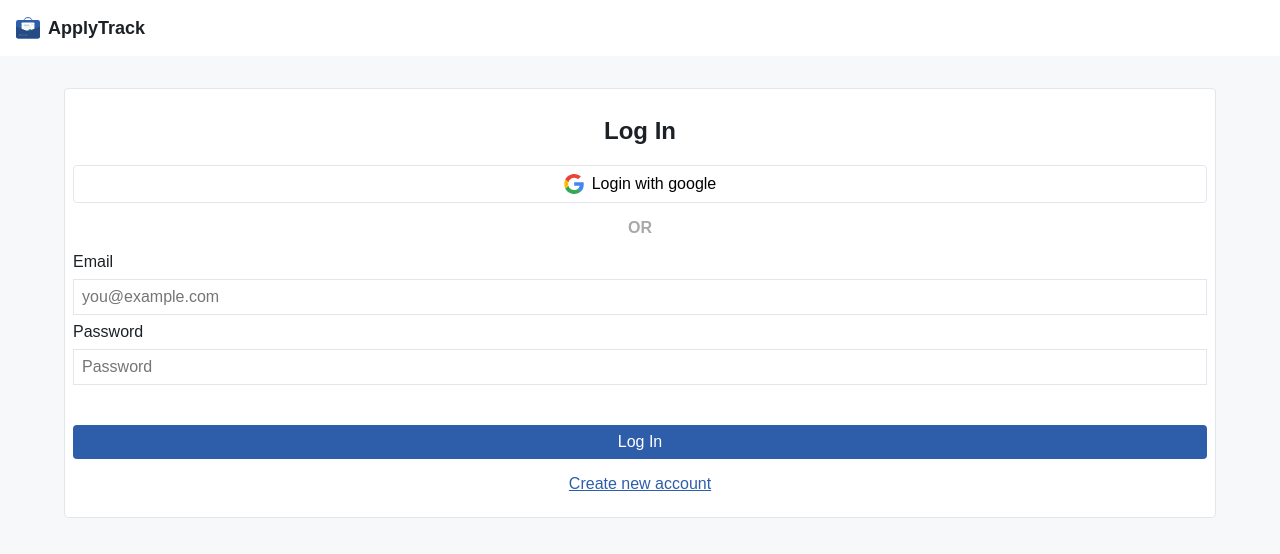
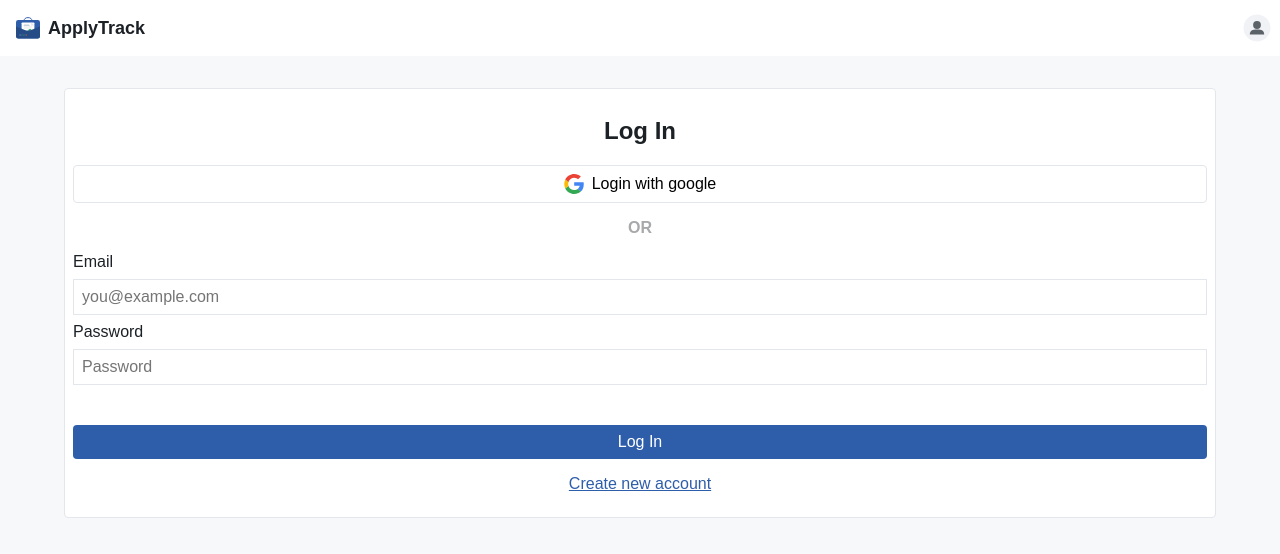
Before and after one commit to adharshko-369z/ApplyTrack, a React (Vite) app: page /login in a window 1280 px wide. Shown: the top 554 px of the page. Built offline with nearby package versions, Linux system fonts and the light colour scheme; no server answers.

Commit message:
feat: add Profile component with auth-aware dropdown Includes fix for sign-out navigation race with AuthLayout guard

```diff
--- a/src/components/AuthLayout.jsx
+++ b/src/components/AuthLayout.jsx
@@ -6,7 +6,6 @@ import { Outlet, Navigate } from 'react-router-dom';
 export default function AuthLayout() {
 
   const {user, checking} = useContext(AuthContext)
-  console.log(user.photoURL)
 
   if (checking) {
     return <p>Loading...</p>;
--- a/src/components/Header.jsx
+++ b/src/components/Header.jsx
@@ -1,4 +1,5 @@
 import  applyTrackLogo  from "../assets/applytrack-logo.svg"
+import Profile from "./profile"
 
 export default function Header(){
     return(
@@ -8,6 +9,7 @@ export default function Header(){
                 <img src={applyTrackLogo} alt="a suitcase inside an application track form" width="40" />
                 <span>ApplyTrack</span>
             </div>
+            <Profile />
         </header>
         </>
     )
--- /dev/null
+++ b/src/components/Profile.jsx
@@ -0,0 +1,63 @@
+import { useContext, useState, useRef, useEffect } from "react"
+import { Link } from "react-router-dom"
+import { AuthContext } from "../context/AuthContext"
+import { useAuthForm } from "../hooks/useAuthForm"
+import profilePlaceholder from "../assets/profile-placeholder.svg"
+
+export default function Profile() {
+    const { user } = useContext(AuthContext)
+    const [isOpen, setIsOpen] = useState(false)
+    const { handleLogout } = useAuthForm()
+    const profileRef = useRef(null)
+
+    // close dropdown on outside click
+    useEffect(() => {
+        function handleClickOutside(e) {
+            if (profileRef.current && !profileRef.current.contains(e.target)) {
+                setIsOpen(false)
+            }
+        }
+        document.addEventListener("mousedown", handleClickOutside)
+        return () => document.removeEventListener("mousedown", handleClickOutside)
+    }, [])
+
+    function handleSignOut(){
+        handleLogout()
+        return setIsOpen(false)
+    }
+
+
+    const fallbackLetter = user?.email?.charAt(0).toUpperCase()
+
+    return (
+        <div className="profile" ref={profileRef}>
+            <button className="profile-btn" onClick={() => setIsOpen(prev => !prev)}>
+                {user?.photoURL ? (
+                    <img className="profile-image" src={user.photoURL} alt="profile" />
+                ) : user ? (
+                    <span>{fallbackLetter}</span>
+                ) : !user && (
+                    <img className="profile-image" src={profilePlaceholder} alt="profile placeholder" />
+                )}
+            </button>
+
+            {isOpen && (
+                <div className="profile-card">
+                    {user?.photoURL ? (
+                        <img className="profile-image" src={user.photoURL} alt="profile" />
+                    ) : user ? (
+                        <span className="profile-image" >{fallbackLetter}</span>
+                    ) : !user && (
+                        <img className="profile-image" src={profilePlaceholder} alt="profile placeholder" />
+                    )}
+                    <p>{user?.email}</p>
+                    {user ? (
+                        <button onClick={handleSignOut}>Sign out</button>
+                    ) : (
+                        <Link className="profile-nav" to="/login" onClick={() => setIsOpen(false)}>Login</Link>
+                    )}
+                </div>
+            )}
+        </div>
+    )
+}
--- a/src/hooks/useAuthForm.js
+++ b/src/hooks/useAuthForm.js
@@ -4,6 +4,7 @@ import {
   signInWithEmailAndPassword,
   createUserWithEmailAndPassword,
   signInWithPopup,
+  signOut,
 } from 'firebase/auth'
 import { auth, provider } from '../config/firebase'
 import { validateAuthForm } from '../utils/validateAuthForm'
@@ -53,5 +54,14 @@ export function useAuthForm(mode) {
     }
   }
 
-  return { formData, error, handleChange, handleSubmit, handleGoogleAuth }
+  async function handleLogout() {
+  try {
+    navigate('/')
+    await signOut(auth)
+  } catch (err) {
+    console.log(err)
+  }
 }
+
+  return { formData, error, handleChange, handleSubmit, handleGoogleAuth, handleLogout }
+}
--- a/src/styles/header.css
+++ b/src/styles/header.css
@@ -1,11 +1,89 @@
+header{
+    display: flex;
+    align-items: center;
+    gap: .5rem;
+    background-color: #FFFFFF;
+    padding: .5rem;
+    width: 100%;
+}
+
 .logo{
     display: flex;
     align-items: center;
-    padding: .5rem;
-    background-color: #FFFFFF;
 }
 
 .logo > span{
     font-size: 1.125rem;
     font-weight: bold;
 }
+
+/* profile */
+.profile{
+    margin-left: auto;
+}
+
+.profile-btn {
+    border-radius: 50%;
+    display: flex;
+    align-items: center;
+    justify-content: center;
+    border: none;
+    background: transparent;
+    cursor: pointer;
+    /* padding: .25rem .5rem; */
+    padding: 0;
+}
+
+.profile-image {
+    width: 30px;
+    height: 30px;
+    border-radius: 50%;
+    display: flex;
+    align-items: center;
+    justify-content: center;
+}
+
+.profile-card{
+    display: flex;
+    flex-direction: column;
+    align-items: center;
+    position: absolute;
+    background-color: #FFFFFF;
+    border: 1px solid #E3E6EA;
+    padding: .5rem ;
+    right: 0;
+    margin-right: .5rem;
+}
+
+.profile-btn > span,
+.profile-card > span{
+    border-radius: 50%;
+    background-color: #2E5EAA;
+    padding: .25rem .5rem;
+    font-weight: bold;
+    color: #FFFFFF;
+}
+
+.profile-card > p{
+    font-size: .875rem;
+}
+
+.profile-placeholder{
+    background-color: #FFFFFF;
+}
+
+.profile-card > .profile-nav{
+    padding: .5rem;
+    text-align: center;
+    text-decoration: none;
+    margin-bottom: .5rem;
+}
+
+.profile-card > button,
+.profile-card > .profile-nav{
+    min-width: 175px;
+    width: 100%;
+    color: #2E5EAA;
+    background-color: #FFFFFF;
+    border: 1px solid #2E5EAA;
+}
```
Also changed, not shown: src/assets/profile-placeholder.svg (added).
